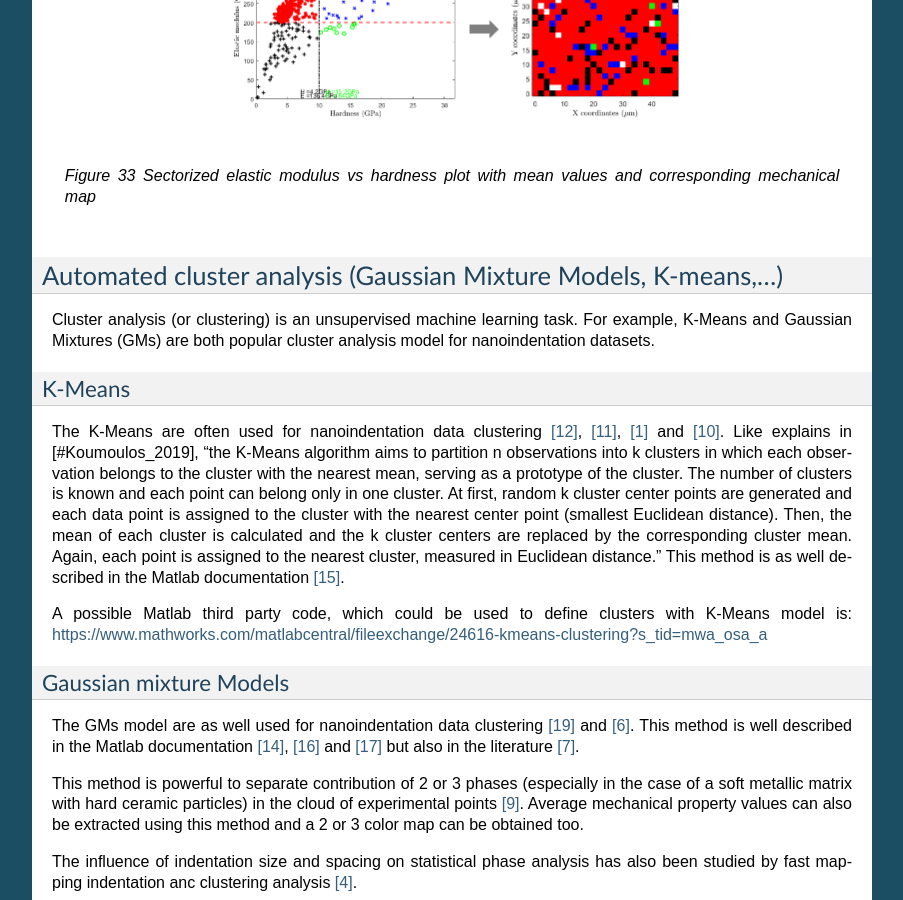
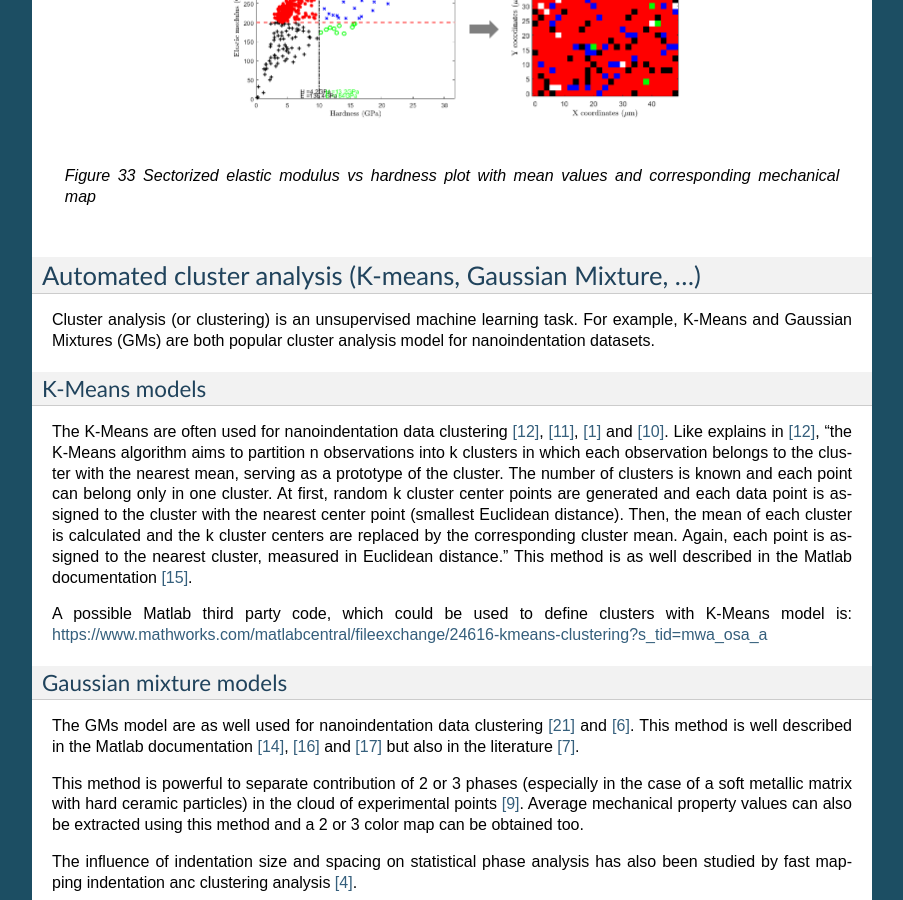
Before and after one commit to DavidMercier/TriDiMap, a Sphinx documentation site: the page built from docs/E_H.rst, in a window 1280 px wide and 900 px high, scrolled down 1176 px. Shown: the whole window, without its empty margins (198-1101 px from the left). Built offline with Sphinx 7.4.7, drawn with Linux system fonts in a browser that asks for light colours; some of the changed text lies outside the part shown.

Commit message:
updated doc

```diff
--- a/docs/E_H.rst
+++ b/docs/E_H.rst
@@ -37,17 +37,17 @@
 
    *Sectorized elastic modulus vs hardness plot with mean values and corresponding mechanical map*
 
-Automated cluster analysis (Gaussian Mixture Models, K-means,...)
+Automated cluster analysis (K-means, Gaussian Mixture, ...)
 ############################################
 
 Cluster analysis (or clustering) is an unsupervised machine learning task.
 For example, K-Means and Gaussian Mixtures (GMs) are both popular cluster analysis model for nanoindentation datasets.
 
-K-Means
+K-Means models
 +++++++++++++++++++++++++++
 
 The K-Means are often used for nanoindentation data clustering [#Koumoulos_2019]_, [#Konstantopoulos_2020]_, [#Alhamdani_2022]_ and [#Jentner_2023]_.
-Like explains in [#Koumoulos_2019], "the K-Means algorithm aims to partition n observations into k clusters in which each observation belongs to the cluster
+Like explains in [#Koumoulos_2019]_, "the K-Means algorithm aims to partition n observations into k clusters in which each observation belongs to the cluster
 with the nearest mean, serving as a prototype of the cluster. The number of clusters is known and each point can belong only in one cluster.
 At first, random k cluster center points are generated and each data point is assigned to the cluster with the nearest center point (smallest Euclidean distance).
 Then, the mean of each cluster is calculated and the k cluster centers are replaced by the corresponding cluster mean.
@@ -56,7 +56,7 @@
 
 A possible |matlab| third party code, which could be used to define clusters with K-Means model is: https://www.mathworks.com/matlabcentral/fileexchange/24616-kmeans-clustering?s_tid=mwa_osa_a
 
-Gaussian mixture Models
+Gaussian mixture models
 +++++++++++++++++++++++++++
 
 The GMs model are as well used for nanoindentation data clustering [#Wilson_2018]_ and [#Chen_2021]_.
@@ -81,7 +81,7 @@
 
 The optimal number of clusters (k) can be determined using the elbow method.
 This method looks at the total within-cluster sum of square (WSS) as a function of the number of clusters.
-One should choose a number of clusters so that adding another cluster doesn’t improve much better the total WSS.
+One should choose a number of clusters so that adding another cluster doesn't improve much better the total WSS.
 
 This method can be defined as follow in 4 steps:
 1) Compute clustering algorithm (e.g., K-Means or GMs algorithms) for different values of k.
@@ -92,11 +92,15 @@
 Note that, the elbow method is sometimes ambiguous.
 Alternatives are for example the average silhouette method or the gap statistic method...
 
-Ashby map
+Next steps: Ashby map or self-organized maps
 ############################################
 
-Such plot could be seen as a conventional Ashby map [#Ashby_2005]_, with materials families.
-An example of a typical Ashby map is given afterwards, using the CES Selector 2018 software [#CES_Selector]_.
+
+The next step after the different analytical, sectorization, clustering...  approaches, could be to use nanoindentation outputs
+(phase mechanical properties in the case of a composite, an alloy...) for material selection, material design, material discovery....
+
+A common strategy for material selection is the usage of conventional Ashby map [#Ashby_2005]_.
+An example of a typical Ashby map is given afterwards with materials families (envelops around different materials), using the CES Selector 2018 software [#CES_Selector]_.
 At some point, it is possible to add material reference (bulk, homogeneous, monophasic, ...) values on the E-H map,
 in order to compare experimental data with data from the literature.
 
```
Also changed, not shown: other parts of docs/E_H.rst (+5 -0 lines).
